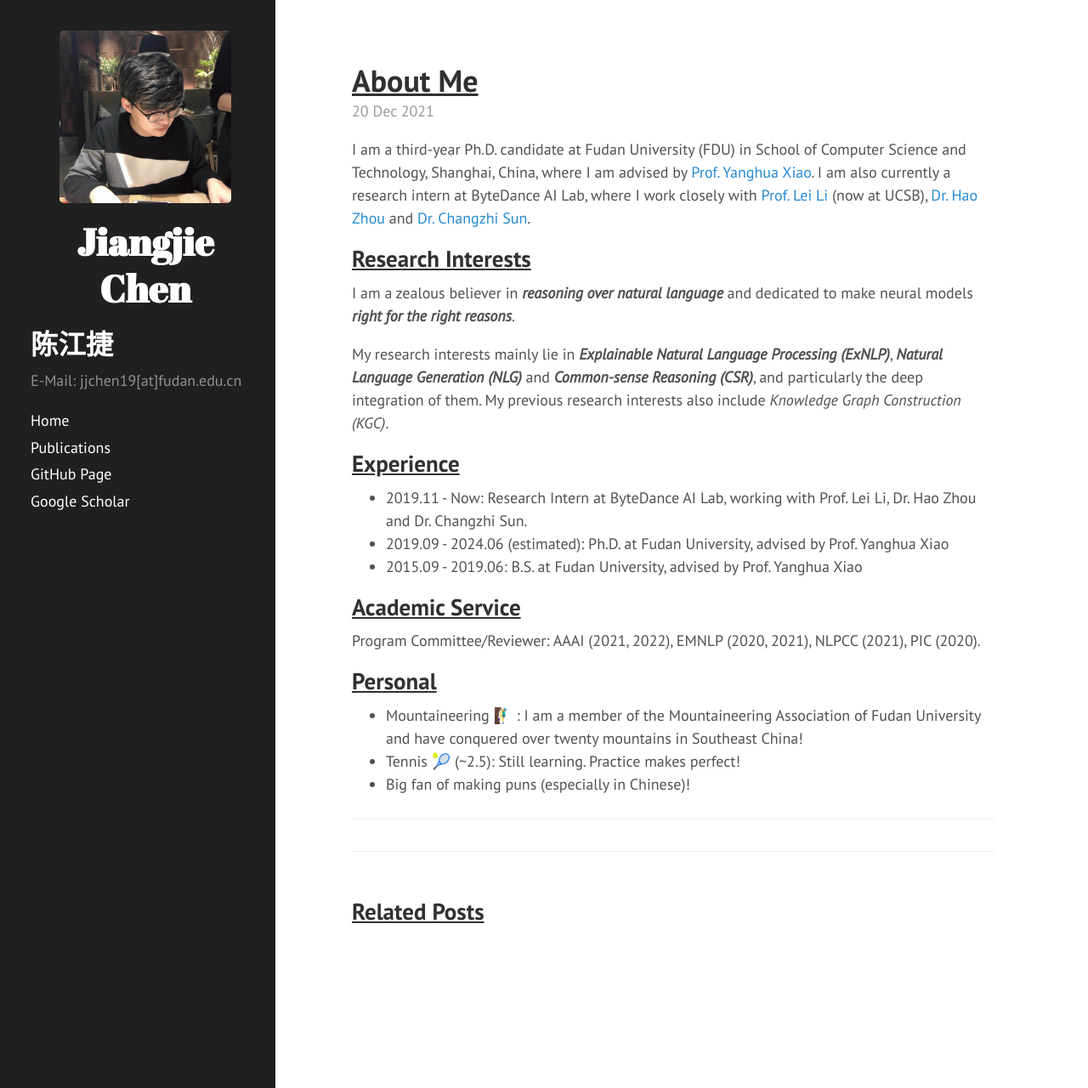
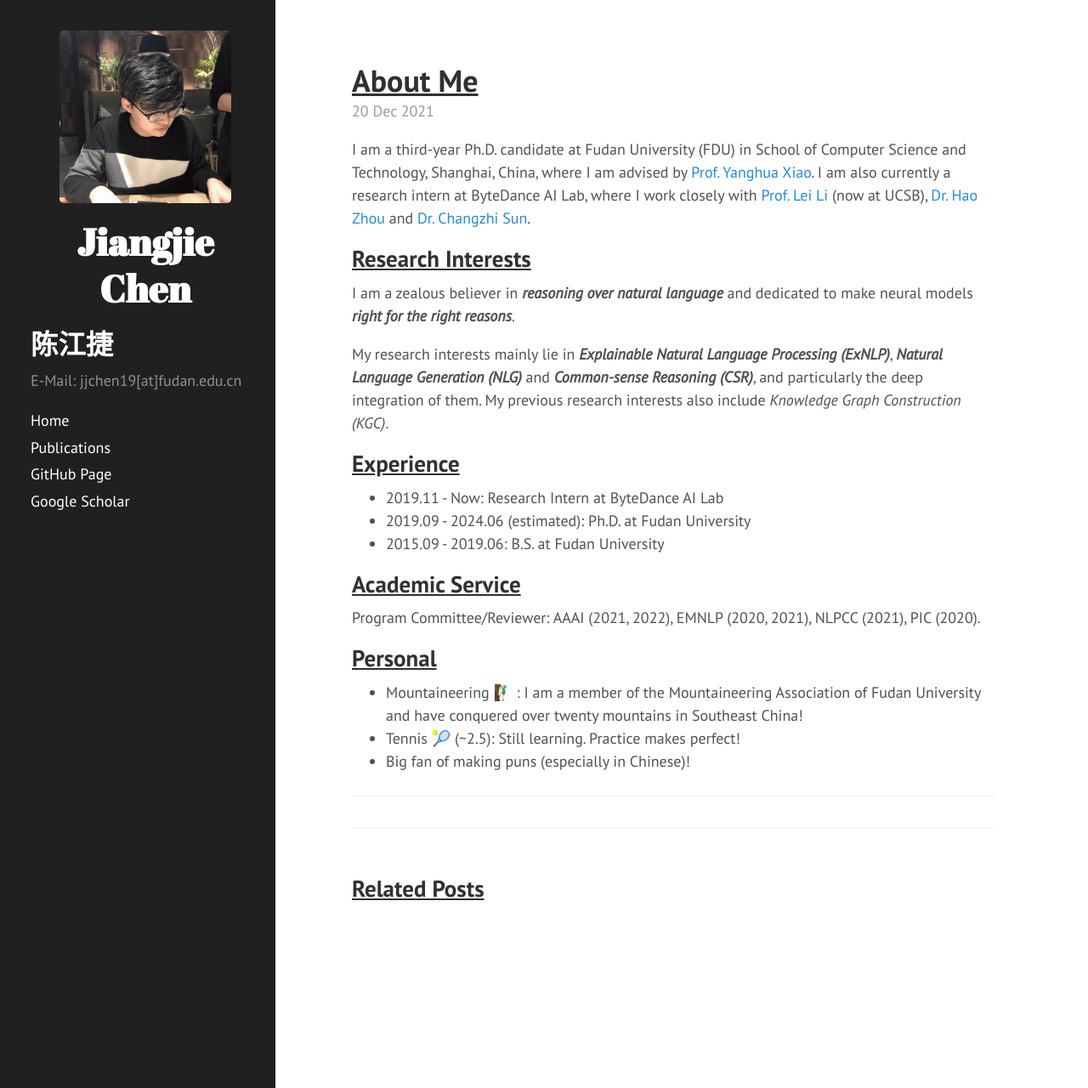
Before and after one commit to jiangjiechen/jiangjiechen.github.io, a Jekyll site: the page built from _posts/2021-12-20-About Me.md, in a window 1280 px wide and 1280 px high. Shown: the whole window at 85% size. Built offline with Jekyll 4.4.1, drawn with Linux system fonts in a browser that asks for light colours.

Commit message:
update About Me

```diff
--- a/_posts/2021-12-20-About Me.md
+++ b/_posts/2021-12-20-About Me.md
@@ -14,9 +14,9 @@ My research interests mainly lie in <b><i>Explainable Natural Language Processin
 
 ## Experience
 
-- 2019.11 - Now: Research Intern at ByteDance AI Lab, working with Prof. Lei Li, Dr. Hao Zhou and Dr. Changzhi Sun.
-- 2019.09 - 2024.06 (estimated): Ph.D. at Fudan University, advised by Prof. Yanghua Xiao
-- 2015.09 - 2019.06: B.S. at Fudan University, advised by Prof. Yanghua Xiao
+- 2019.11 - Now: Research Intern at ByteDance AI Lab
+- 2019.09 - 2024.06 (estimated): Ph.D. at Fudan University
+- 2015.09 - 2019.06: B.S. at Fudan University
 
 ## Academic Service
 
```
